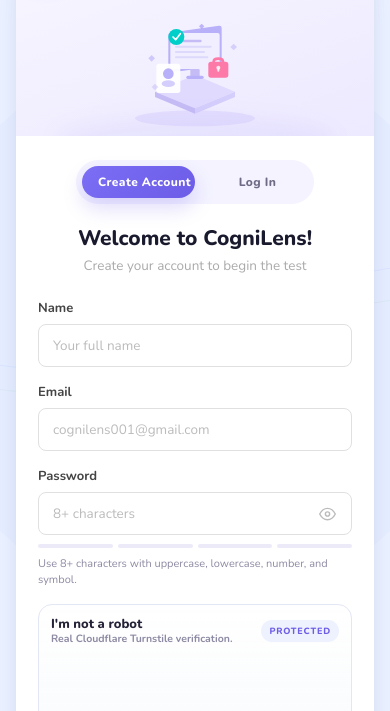
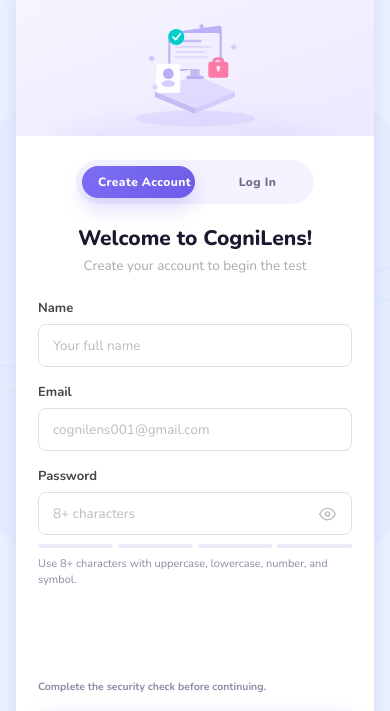
Before and after one commit to gourabs444-del/CogniLens, a website: page auth/signup.html in a window 390 px wide. Shown: the part 94-805 px from the top of the page. Drawn offline with nearby package versions, Linux system fonts and the light colour scheme; no server answers.

Commit message:
Normalize Turnstile mobile layout

```diff
--- a/auth/signup.html
+++ b/auth/signup.html
@@ -273,72 +273,43 @@
   .turnstile-panel {
     width: 100%;
     margin: 2px 0 12px;
-    padding: 12px;
-    border-radius: 14px;
-    border: 1.5px solid #e3e6f4;
-    background: linear-gradient(180deg, rgba(255,255,255,0.96), rgba(248,250,252,0.92));
-    transition: border-color 0.18s ease, background 0.18s ease, box-shadow 0.18s ease, transform 0.18s ease;
+    padding: 0;
+    border: 0;
+    border-radius: 0;
+    background: transparent;
+    box-shadow: none;
+    overflow: visible;
   }
 
   .turnstile-panel:hover,
-  .turnstile-panel:focus-within {
-    border-color: rgba(108,92,231,0.42);
-    box-shadow: 0 12px 26px rgba(108,92,231,0.11);
-    transform: translateY(-1px);
+  .turnstile-panel:focus-within,
+  .turnstile-panel.is-verified {
+    border-color: transparent;
+    background: transparent;
+    box-shadow: none;
+    transform: none;
   }
 
-  .turnstile-panel.is-verified {
-    border-color: rgba(16,185,129,0.36);
-    background: linear-gradient(180deg, rgba(236,253,245,0.88), rgba(255,255,255,0.94));
+  .turnstile-widget {
+    width: 100%;
+    min-height: 70px;
+    display: flex;
+    align-items: center;
+    justify-content: center;
+    overflow: visible;
   }
 
-  .turnstile-copy {
-    display: flex;
-    align-items: center;
-    justify-content: space-between;
-    gap: 12px;
-    margin-bottom: 10px;
+  .turnstile-widget iframe {
+    max-width: 100%;
   }
 
-  .turnstile-title {
-    display: block;
-    font-size: 13px;
-    font-weight: 900;
-    color: #242236;
-    line-height: 1.15;
-  }
-
-  .turnstile-subtitle,
   .turnstile-status {
     display: block;
+    margin-top: 6px;
     font-size: 10.5px;
     font-weight: 700;
     line-height: 1.35;
     color: #8d8aa3;
-  }
-
-  .turnstile-provider {
-    flex: 0 0 auto;
-    border-radius: 999px;
-    background: #eef2ff;
-    color: #6c5ce7;
-    padding: 5px 8px;
-    font-size: 9px;
-    font-weight: 900;
-    letter-spacing: 0.09em;
-    text-transform: uppercase;
-  }
-
-  .turnstile-widget {
-    min-height: 65px;
-    display: flex;
-    align-items: center;
-    justify-content: center;
-    overflow: hidden;
-  }
-
-  .turnstile-status {
-    margin-top: 8px;
   }
 
   .bot-trap {
@@ -826,13 +797,6 @@
       </div>
 
       <div class="turnstile-panel" data-turnstile-panel>
-        <div class="turnstile-copy">
-          <span>
-            <span class="turnstile-title">I'm not a robot</span>
-            <span class="turnstile-subtitle">Real Cloudflare Turnstile verification.</span>
-          </span>
-          <span class="turnstile-provider">Protected</span>
-        </div>
         <div id="turnstile-widget" class="turnstile-widget" data-turnstile-widget></div>
         <p class="turnstile-status" data-turnstile-status>Complete the security check before continuing.</p>
       </div>
@@ -989,7 +953,7 @@ function renderTurnstile() {
   turnstileWidgetId = window.turnstile.render("#turnstile-widget", {
     sitekey,
     theme: "light",
-    size: "normal",
+    size: "flexible",
     callback(token) {
       turnstileToken = token;
       setTurnstileStatus("Security check complete.", true);
```
